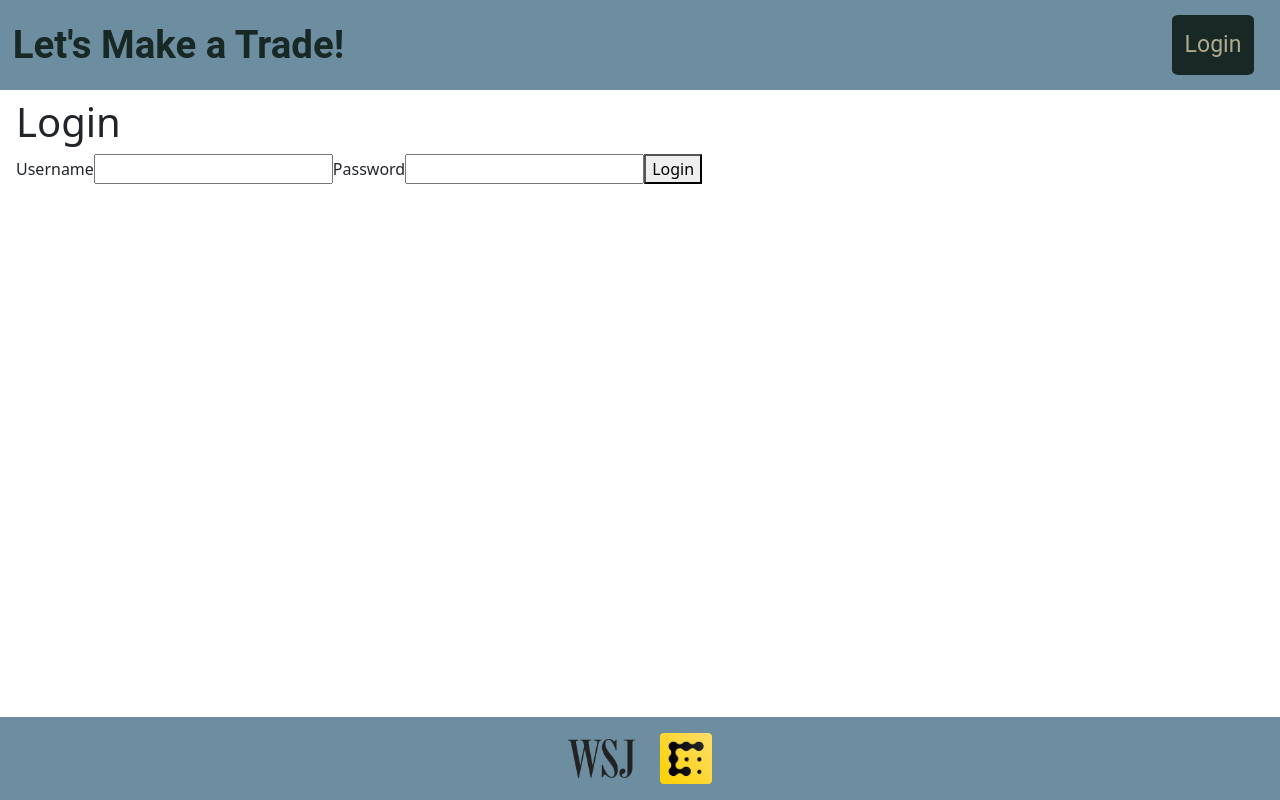
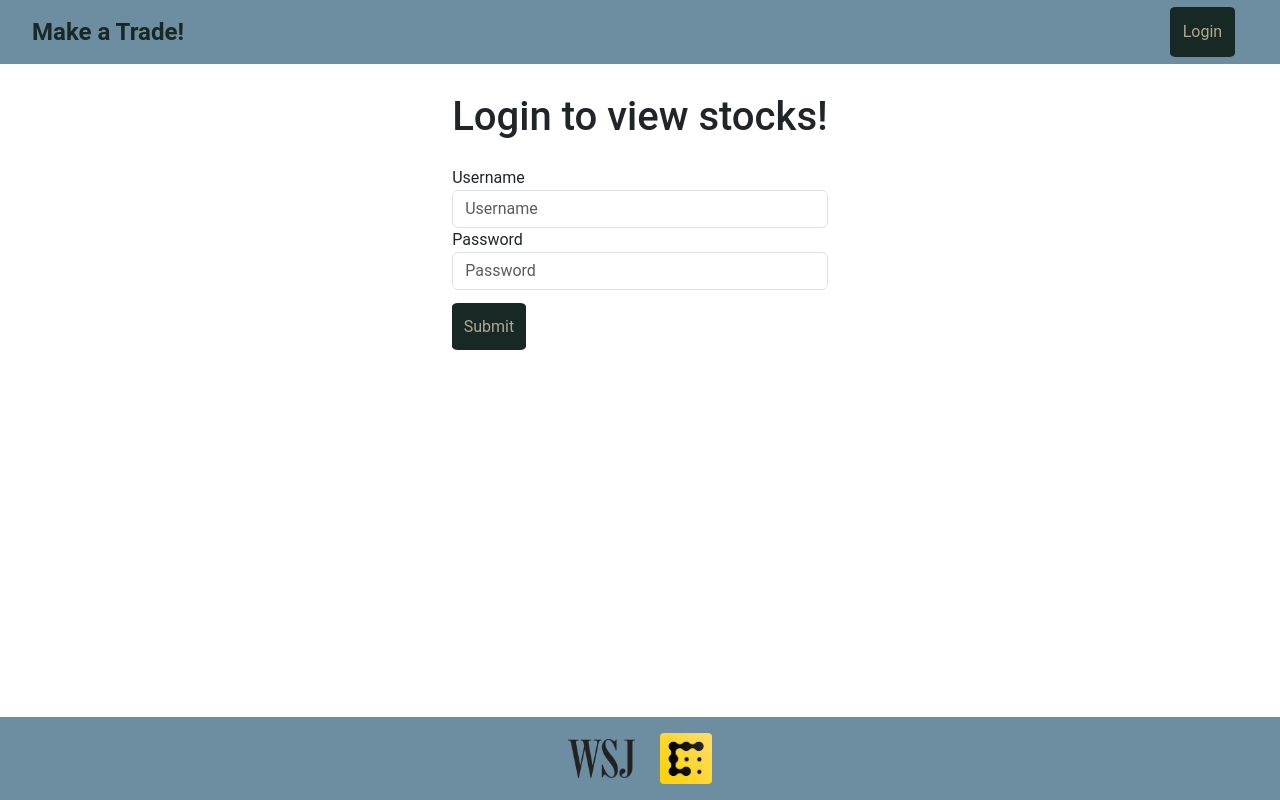
Before and after one commit to Jzaroli/Trading-View_App, a React (Vite) app in the folder client/: page /login in a window 1280 px wide. Built offline with nearby package versions, Linux system fonts and the light colour scheme.

Commit message:
fixed login styling

```diff
--- a/client/src/components/Chart.tsx
+++ b/client/src/components/Chart.tsx
@@ -7,9 +7,10 @@ ChartJS.register(CategoryScale, LinearScale, PointElement, LineElement, Title, T
 
 type importedNumberData = {
   hourlyData: number[];
+  symbol: string;
 }
 
-const LineChart = ({hourlyData}: importedNumberData) => {
+const LineChart = ({hourlyData, symbol}: importedNumberData) => {
 
     const data = {
         labels: ["4am", "5am", "6am", "7am", "8am", "9am", "10am", "11am", "12pm", "1pm", "2pm", "3pm", "4pm", "5pm", "6pm"], // X-axis labels
@@ -32,7 +33,7 @@ const LineChart = ({hourlyData}: importedNumberData) => {
           },
           title: {
             display: true,
-            text: "Daily Chart",
+            text: `${symbol} Daily Chart`,
           },
         },
         scales: {
@@ -40,7 +41,6 @@ const LineChart = ({hourlyData}: importedNumberData) => {
             title: {
               display: true,
               text: "Time of the Day (EST)",
-              FontSize: '2vw'
             },
           },
           y: {
--- a/client/src/components/NavBar.tsx
+++ b/client/src/components/NavBar.tsx
@@ -13,9 +13,9 @@ const styles = {
     listStyleType: 'none',
     overflow: 'auto',
     position: 'sticky' as React.CSSProperties['position'],
-    fontSize: '5vh',
-    height: '7vw',
-    padding: '1vw',
+    height: '4rem',
+    padding: '2rem',
+    marginBottom: '0.5rem',
     top: 0,
     left: 0,
     width: '100%',
@@ -23,14 +23,15 @@ const styles = {
     zIndex: 15
   },
   title: {
-    fontSize: '3vw',
+    fontSize: '1.5rem',
     fontWeight: 700,
     color: '#182825',
     textDecoration: 'none',
-    marginRight: '2vw'
+    marginRight: '2vw',
+
   },
   favorites: {
-    fontSize: '2.5vw',
+    fontSize: '1.1rem',
     fontWeight: 700,
     color: '#182825',
     textDecoration: 'none',
@@ -43,7 +44,7 @@ const styles = {
     display: 'inline-flex',
     justifyContent: 'center',
     alignItems: 'center',
-    fontSize: '1.8vw',
+    fontSize: '1rem',
     textAlign: 'center' as React.CSSProperties['textAlign'],
     padding: '1vw',
     border: 'none',
@@ -83,7 +84,7 @@ const Navbar = () => {
             to='/'
             className={currentPage === '/' ? 'nav-link active' : 'nav-link'}
           >
-            Let's Make a Trade!
+            Make a Trade!
           </Link>
         </div>
         {!loginCheck ? (
--- a/client/src/pages/Board.tsx
+++ b/client/src/pages/Board.tsx
@@ -30,11 +30,9 @@ const DashBoard = () => {
       flexDirection: 'row' as React.CSSProperties['flexDirection'],
       justifyContent: chartReady ? 'space-between' : 'left',
       alignItems: 'center',
+      height: '2rem',
       marginTop: '1vw',
       fontFamily: 'Roboto',
-    },
-    form: {
-
     },
     chartParent: {
       display: 'flex',
@@ -42,10 +40,42 @@ const DashBoard = () => {
       alignItems: 'center',
     },
     chart: {
-      marginTop: '3vw',
-      width: '70vw',
+      marginTop: '1vw',
+      width: '75vw',
       height: '40vw'
-    }
+    },
+    button: {
+      textDecoration: 'none' as React.CSSProperties['textDecoration'],
+      color: '#AFA98D',
+      backgroundColor: '#182825',
+      display: 'inline-flex',
+      justifyContent: 'center',
+      alignItems: 'center',
+      fontSize: '0.9rem',
+      textAlign: 'center' as React.CSSProperties['textAlign'],
+      padding: '0.9vw',
+      border: 'none',
+      borderRadius: '8%',
+      marginLeft: '1vw',
+    },
+    input: {
+      marginLeft: '1vw',
+    },
+    saveButton: {
+      textDecoration: 'none' as React.CSSProperties['textDecoration'],
+      color: '#AFA98D',
+      backgroundColor: '#182825',
+      display: 'inline-flex',
+      justifyContent: 'center',
+      alignItems: 'center',
+      fontSize: '0.9rem',
+      textAlign: 'center' as React.CSSProperties['textAlign'],
+      padding: '0.9vw',
+      border: 'none',
+      borderRadius: '8%',
+      marginLeft: '1vw',
+      marginRight: '2vw'
+    },
   }
 
   const checkLogin = () => {
@@ -101,15 +131,12 @@ const DashBoard = () => {
     {
       !loginCheck ? (
         <div className='login-notice'>
-          <h1>
-            Login to create & view stocks!
-          </h1>
           <Login />
         </div>
       ) : (
         <div>
           <div style={styles.btnRow}>
-            <form style={styles.form} className='form' onSubmit={searchStock}  >
+            <form className='form' onSubmit={searchStock}  >
                 <label>Stock Symbol</label>
                 <input
                     type='text'
@@ -117,12 +144,13 @@ const DashBoard = () => {
                     value={stockSymbol || ''}
                     onChange={handleChange}
                     required
+                    style={styles.input}
                 />
-                <button type='submit'>Search</button>
+                <button style={styles.button} type='submit'>Search</button>
             </form>
             {!chartReady ? (<></>
               ) : (
-                <button onClick={() => createStock(stockSymbol)} type='submit'>Save</button>
+                <button style={styles.saveButton}  onClick={() => createStock(stockSymbol)} type='submit'>Save</button>
               )
             }
           </div>
@@ -130,7 +158,7 @@ const DashBoard = () => {
               ) : (
                 <div style={styles.chartParent}>
                 <div style={styles.chart}>
-                <Chart hourlyData={lineData}/>
+                <Chart hourlyData={lineData} symbol={stockSymbol}/>
                 </div>
                 </div>
               )
--- a/client/src/pages/Login.tsx
+++ b/client/src/pages/Login.tsx
@@ -4,6 +4,41 @@ import Auth from '../utils/auth';
 import { login } from "../api/authAPI";
 
 const Login = () => {
+  const styles = {
+    div: {
+      display: 'flex',
+      alignItems: 'center',
+      justifyContent: 'center',
+      flexDirection: 'Column' as React.CSSProperties['flexDirection'],
+      marginTop: '1vw'
+    },
+    form: {
+      fontFamily: 'Roboto',
+    },
+    h1: {
+      // fontSize: '4vw',
+      marginBottom: '2vw'
+    },
+    inputs: {
+      // width: '100%',
+    },
+    button: {
+      textDecoration: 'none' as React.CSSProperties['textDecoration'],
+      color: '#AFA98D',
+      backgroundColor: '#182825',
+      display: 'inline-flex',
+      justifyContent: 'center',
+      alignItems: 'center',
+      fontSize: '1rem',
+      textAlign: 'center' as React.CSSProperties['textAlign'],
+      padding: '0.9vw',
+      border: 'none',
+      borderRadius: '8%',
+      marginTop: '1vw'
+    },
+
+  }
+
   const [loginData, setLoginData] = useState({
     username: '',
     password: ''
@@ -28,26 +63,39 @@ const Login = () => {
   };
 
   return (
-    <div className='form-container'>
-      <form className='form' onSubmit={handleSubmit}>
-        <h1>Login</h1>
-        <label >Username</label>
-        <input
-          type='text'
-          name='username'
-          value={loginData.username || ''}
-          onChange={handleChange}
-          required
-        />
-      <label>Password</label>
-        <input
-          type='password'
+    <div style={styles.div} className='form-container'>
+      <form style={styles.form} className='form' onSubmit={handleSubmit}>
+        <h1 style={styles.h1}>Login to view stocks!</h1>
+        <div className="form-group">
+          <label>Username</label>
+          <input
+            style={styles.inputs}
+            type="text"
+            className="form-control"
+            id="exampleInputEmail1"
+            aria-describedby="emailHelp"
+            placeholder="Username"
+            name='username'
+            value={loginData.username || ''}
+            onChange={handleChange}
+            required
+          />
+        </div>
+        <div className="form-group">
+          <label>Password</label>
+          <input
+          style={styles.inputs}
+          type="password"
+          className="form-control"
+          id="exampleInputPassword1"
+          placeholder="Password"
           name='password'
           value={loginData.password || ''}
           onChange={handleChange}
           required
-        />
-        <button type='submit'>Login</button>
+          />
+        </div>
+        <button style={styles.button}  type="submit" className="btn">Submit</button>
       </form>
     </div>
 
@@ -55,3 +103,21 @@ const Login = () => {
 };
 
 export default Login;
+
+{/* <label >Username</label>
+<input
+  type='text'
+
+  value={loginData.username || ''}
+  onChange={handleChange}
+  required
+/>
+<label>Password</label>
+<input
+  type='password'
+
+  value={loginData.password || ''}
+  onChange={handleChange}
+  required
+/>
+<button type='submit'>Login</button> */}
```
